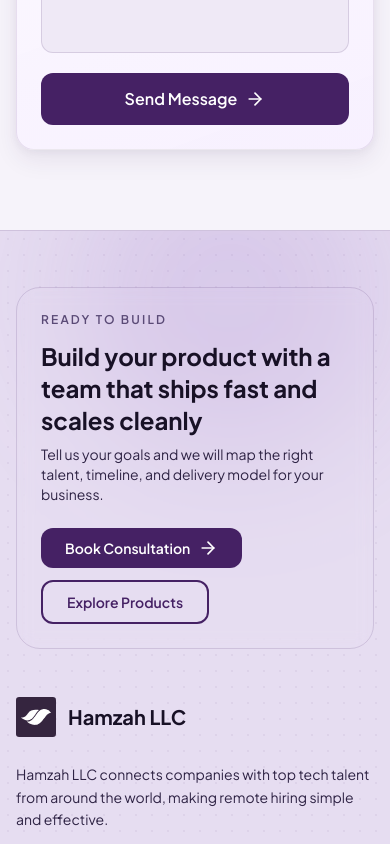
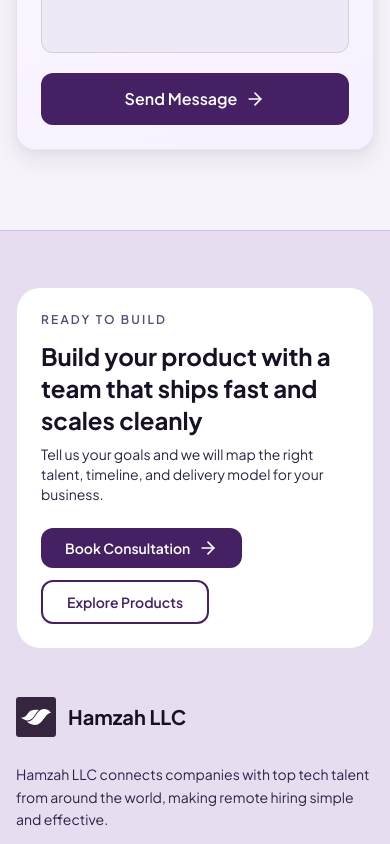
Before and after one commit to ahmedshikashaker/hamzah-web, a Next.js app: page /en in a window 390 px wide. Shown: the part 8740-9584 px from the top of the page. Built offline with nearby package versions, Linux system fonts and the light colour scheme.

Commit message:
Update Footer.tsx

```diff
--- a/components/layout/Footer.tsx
+++ b/components/layout/Footer.tsx
@@ -22,13 +22,9 @@ export function Footer({ lang }: FooterProps) {
   ];
 
   return (
-    <footer className="relative overflow-hidden border-t border-[var(--border-color)] bg-[var(--bg-tertiary)]">
-      <div className="absolute inset-0 dot-pattern opacity-40" />
-      <div className="absolute -top-24 right-0 h-80 w-80 rounded-full bg-[var(--secondary)]/15 blur-3xl" />
-      <div className="absolute bottom-0 left-0 h-72 w-72 rounded-full bg-[var(--accent)]/12 blur-3xl" />
-
-      <div className="relative max-w-7xl mx-auto px-4 sm:px-6 lg:px-8 py-14 lg:py-16">
-        <div className="mb-12 rounded-3xl border border-[var(--accent-border)] bg-[var(--card-bg)]/90 backdrop-blur-sm p-6 sm:p-8 lg:p-10">
+    <footer className="border-t border-[var(--border-color)] bg-[var(--bg-tertiary)]">
+      <div className="max-w-7xl mx-auto px-4 sm:px-6 lg:px-8 py-14 lg:py-16">
+        <div className="mb-12 rounded-3xl border border-[var(--accent-border)] bg-[var(--bg-elevated)] p-6 sm:p-8 lg:p-10">
           <div className="flex flex-col lg:flex-row lg:items-center lg:justify-between gap-6">
             <div className="max-w-2xl">
               <p className="text-xs font-semibold uppercase tracking-[0.18em] text-[var(--text-muted)] mb-3">
```
